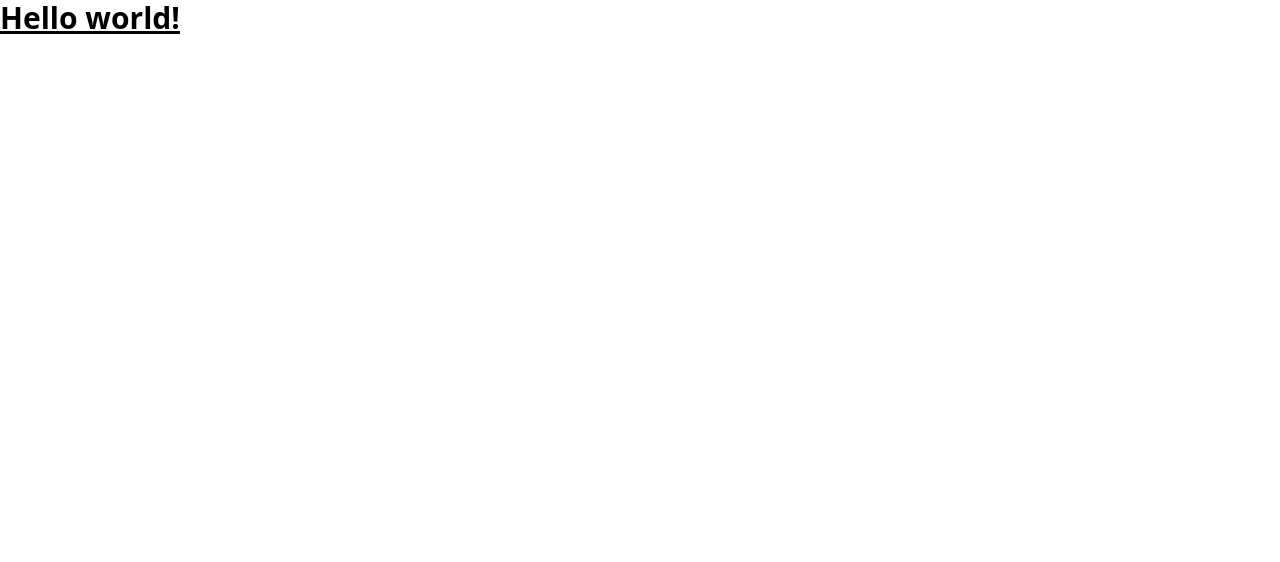
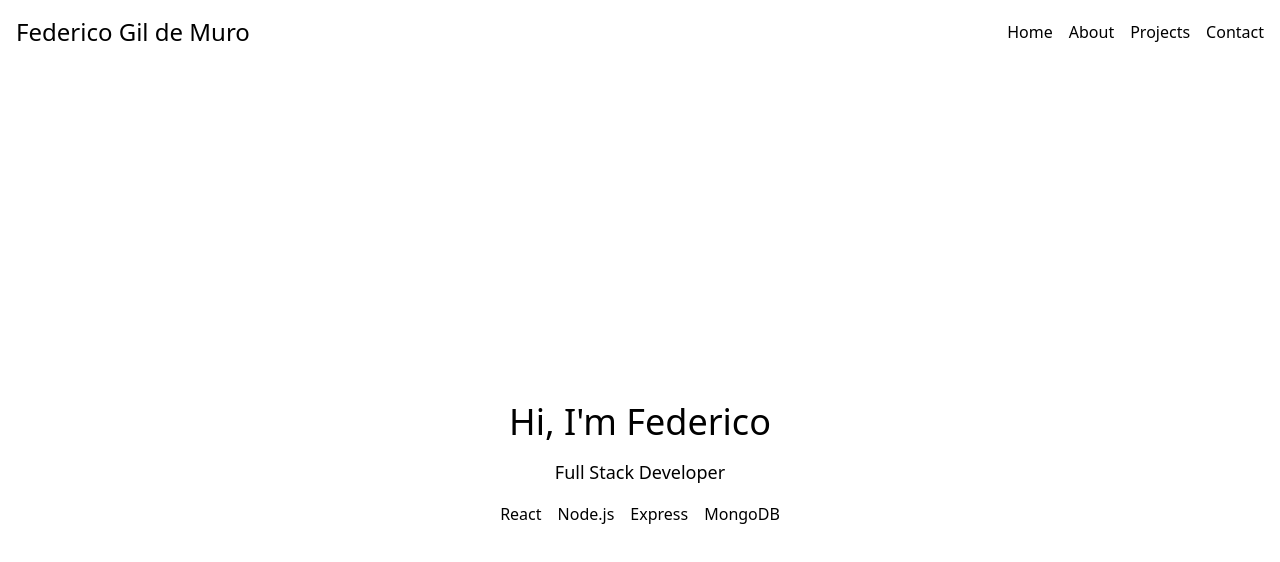
Before and after one commit to federicogildemuro/my-portfolio, a React (Vite) app: page / in a window 1280 px wide. Shown: the top 562 px of the page. Built offline with nearby package versions, Linux system fonts and the light colour scheme.

Commit message:
chore: add base layout and sections

```diff
--- a/src/App.jsx
+++ b/src/App.jsx
@@ -1,6 +1,20 @@
+import Header from './components/Header';
+import Hero from './sections/Hero';
+import About from './sections/About';
+import Projects from './sections/Projects';
+import Contact from './sections/Contact';
+
 function App() {
     return (
-        <h1 class="text-3xl font-bold underline">Hello world!</h1>
+        <div>
+            <Header />
+            <main>
+                <Hero />
+                <About />
+                <Projects />
+                <Contact />
+            </main>
+        </div>
     );
 }
 
--- /dev/null
+++ b/src/components/Header.jsx
@@ -0,0 +1,12 @@
+import Navbar from './Navbar';
+
+function Header() {
+    return (
+        <header className="flex justify-between items-center p-4">
+            <h1 className="text-2xl">Federico Gil de Muro</h1>
+            <Navbar />
+        </header>
+    );
+}
+
+export default Header;
--- /dev/null
+++ b/src/components/Navbar.jsx
@@ -0,0 +1,14 @@
+function Navbar() {
+    return (
+        <nav>
+            <ul className="flex gap-4">
+                <li><a href="#hero">Home</a></li>
+                <li><a href="#about">About</a></li>
+                <li><a href="#projects">Projects</a></li>
+                <li><a href="#contact">Contact</a></li>
+            </ul>
+        </nav>
+    );
+}
+
+export default Navbar;
--- /dev/null
+++ b/src/sections/About.jsx
@@ -0,0 +1,14 @@
+function About() {
+    return (
+        <section id="about" className="h-screen flex flex-col justify-center items-center">
+            <h2 className="text-3xl">About Me</h2>
+            <div className="w-32 h-32 bg-gray-500 mt-4"></div>
+            <p className="mt-4 max-w-md text-center">
+                I'm a Full Stack Developer passionate about building web applications.
+            </p>
+            <button className="mt-4 p-2 bg-blue-500 text-white rounded">Download CV</button>
+        </section>
+    );
+}
+
+export default About;
--- /dev/null
+++ b/src/sections/Contact.jsx
@@ -0,0 +1,15 @@
+function Contact() {
+    return (
+        <section id="contact" className="h-screen flex flex-col justify-center items-center">
+            <h2 className="text-3xl">Contact</h2>
+            <ul className="mt-4 flex gap-4">
+                <li>LinkedIn</li>
+                <li>GitHub</li>
+                <li>WhatsApp</li>
+                <li>Email</li>
+            </ul>
+        </section>
+    );
+}
+
+export default Contact;
--- /dev/null
+++ b/src/sections/Hero.jsx
@@ -0,0 +1,16 @@
+function Hero() {
+    return (
+        <section id="hero" className="h-screen flex flex-col justify-center items-center text-center">
+            <h2 className="text-4xl mb-4">Hi, I'm Federico</h2>
+            <p className="text-lg">Full Stack Developer</p>
+            <ul className="mt-4 flex gap-4">
+                <li>React</li>
+                <li>Node.js</li>
+                <li>Express</li>
+                <li>MongoDB</li>
+            </ul>
+        </section>
+    );
+}
+
+export default Hero;
--- /dev/null
+++ b/src/sections/Projects.jsx
@@ -0,0 +1,13 @@
+function Projects() {
+    return (
+        <section id="projects" className="h-screen flex flex-col justify-center items-center">
+            <h2 className="text-3xl">Projects</h2>
+            <div className="mt-4 flex gap-4">
+                <div className="w-40 h-40 bg-gray-700 flex items-center justify-center">Project 1</div>
+                <div className="w-40 h-40 bg-gray-700 flex items-center justify-center">Project 2</div>
+            </div>
+        </section>
+    );
+}
+
+export default Projects;
```
